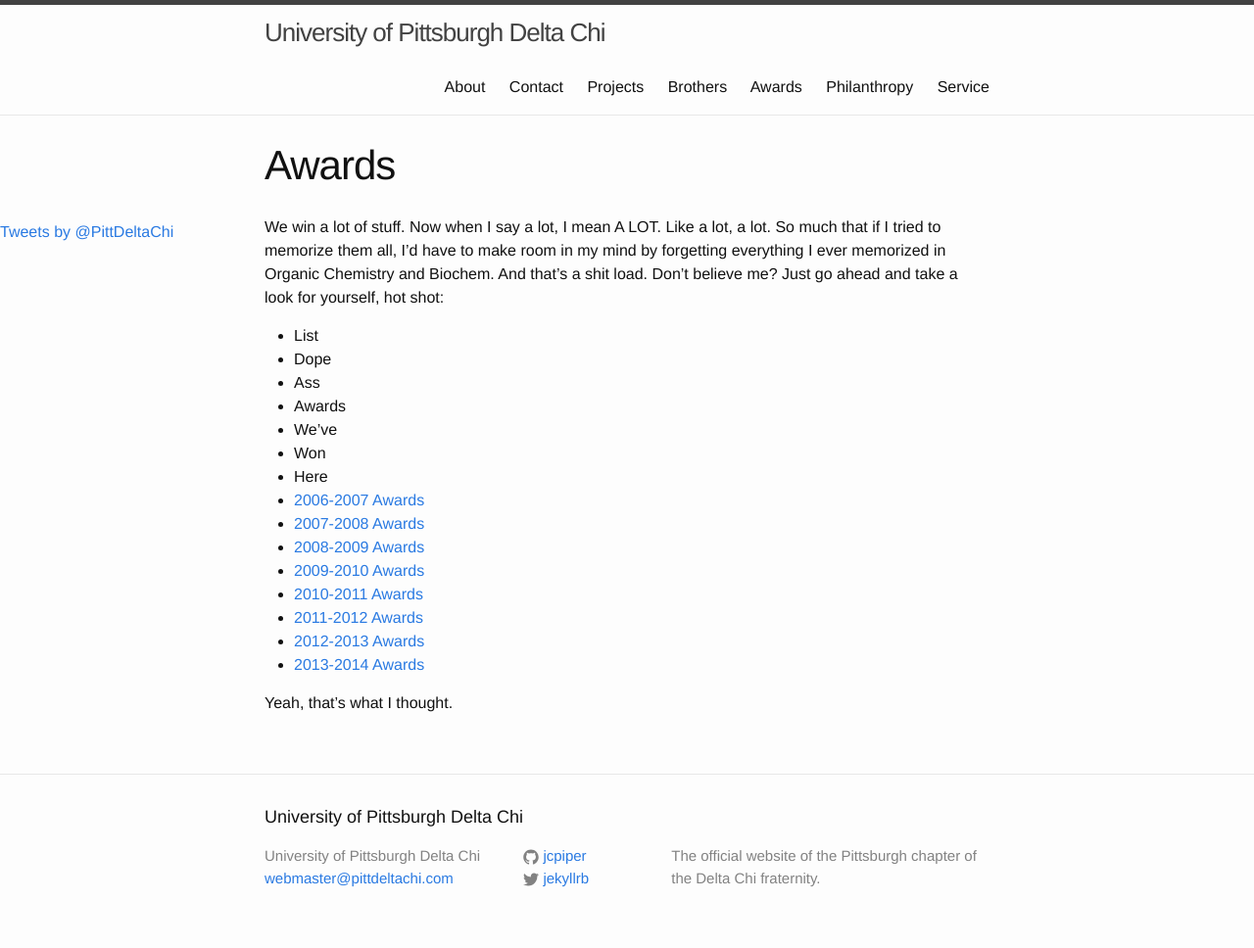
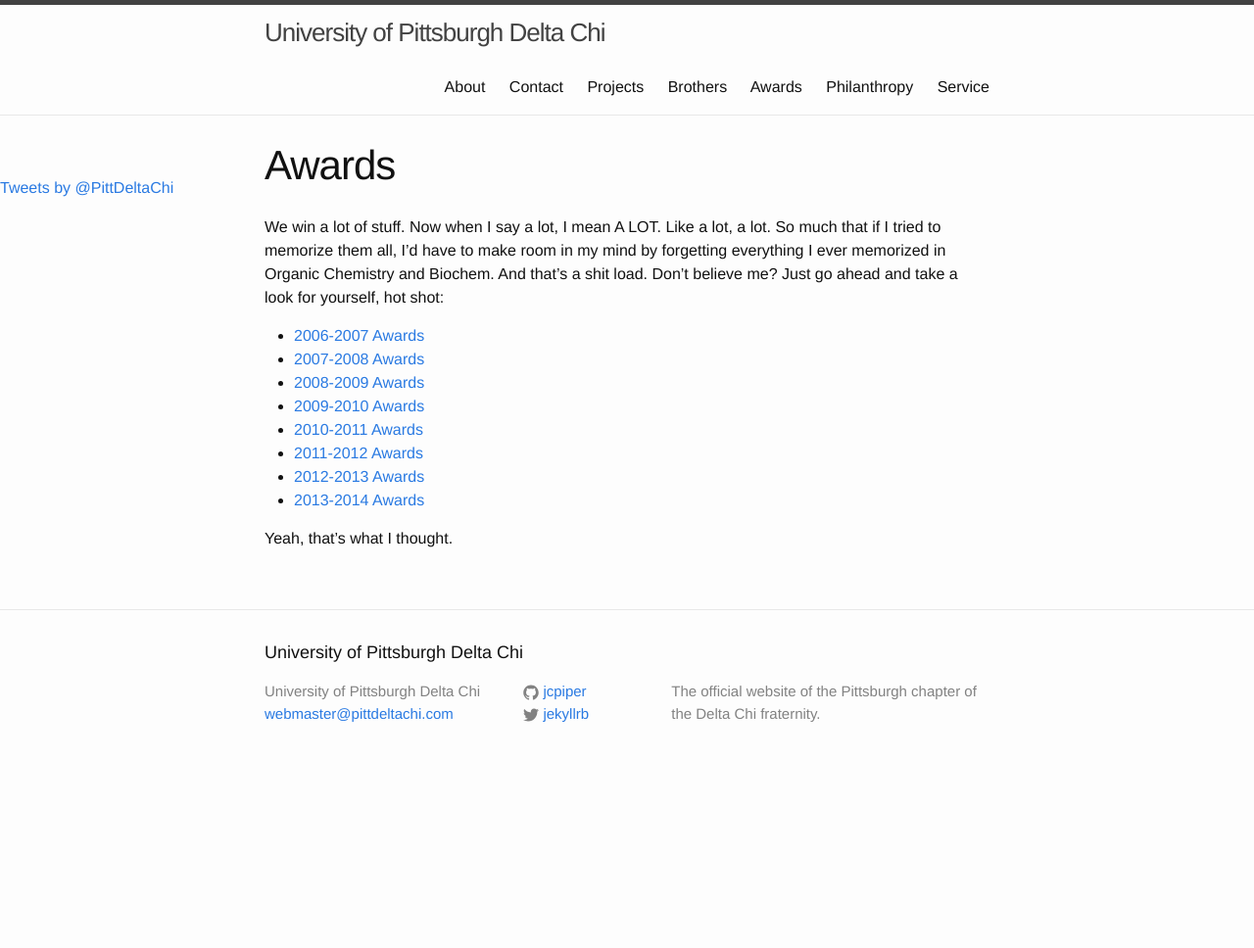
Before and after one commit to jcpiper/Pitt-DX, a Jekyll site: the page built from awards/index.md, in a window 1280 px wide. Shown: the whole page at 98% size. Built offline with Jekyll 4.4.1, drawn with Linux system fonts in a browser that asks for light colours; comment, search, counter and statistics services are not loaded; after the commit the page ends 900 px from its top, so only the background shows below that.

Commit message:
minor style updates

```diff
--- a/_sass/_layout.scss
+++ b/_sass/_layout.scss
@@ -177,7 +177,7 @@
 
 .page-sidebar {
 	position: absolute;
-	top: 25%;
+	top: 20%;
 	left: 0;
 	width: 250px;
 }
--- a/awards/index.md
+++ b/awards/index.md
@@ -8,13 +8,7 @@
 Don't believe me? Just go ahead and take a look for yourself,
 hot shot:
 
-* List
-* Dope
-* Ass
-* Awards
-* We've
-* Won
-* Here
+
 * [2006-2007 Awards](/awards/2006-2007/)
 * [2007-2008 Awards](/awards/2007-2008/)
 * [2008-2009 Awards](/awards/2008-2009/)
--- a/index.html
+++ b/index.html
@@ -1,5 +1,5 @@
 ---
-layout: default
+layout: page
 ---
 
 <div class="home">
```
Also changed, not shown: roster/wotring.md (+1 -1 lines), roster/yoder.md (+2 -1 lines), roster/shils.md (line endings or trailing spaces).
